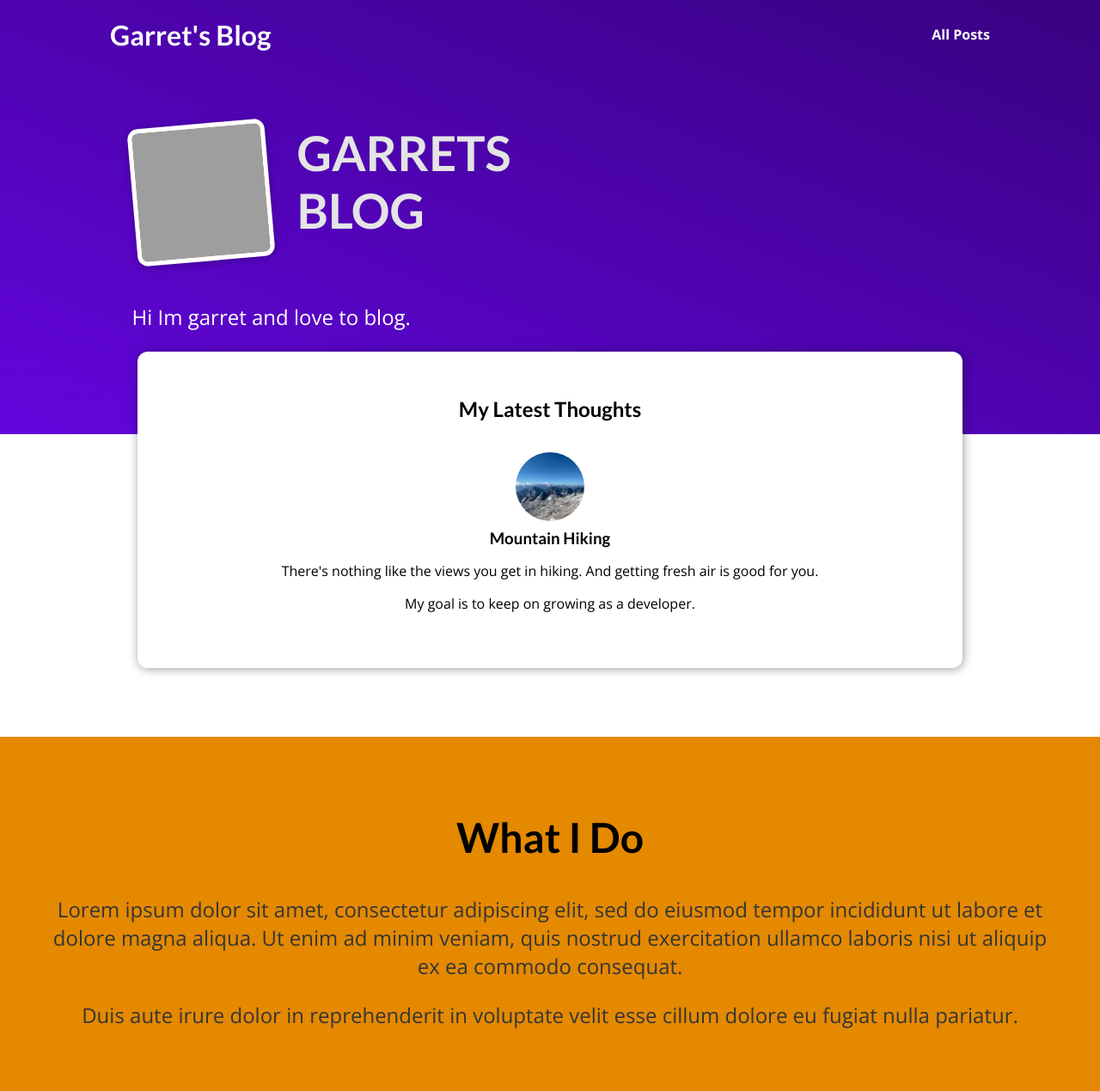
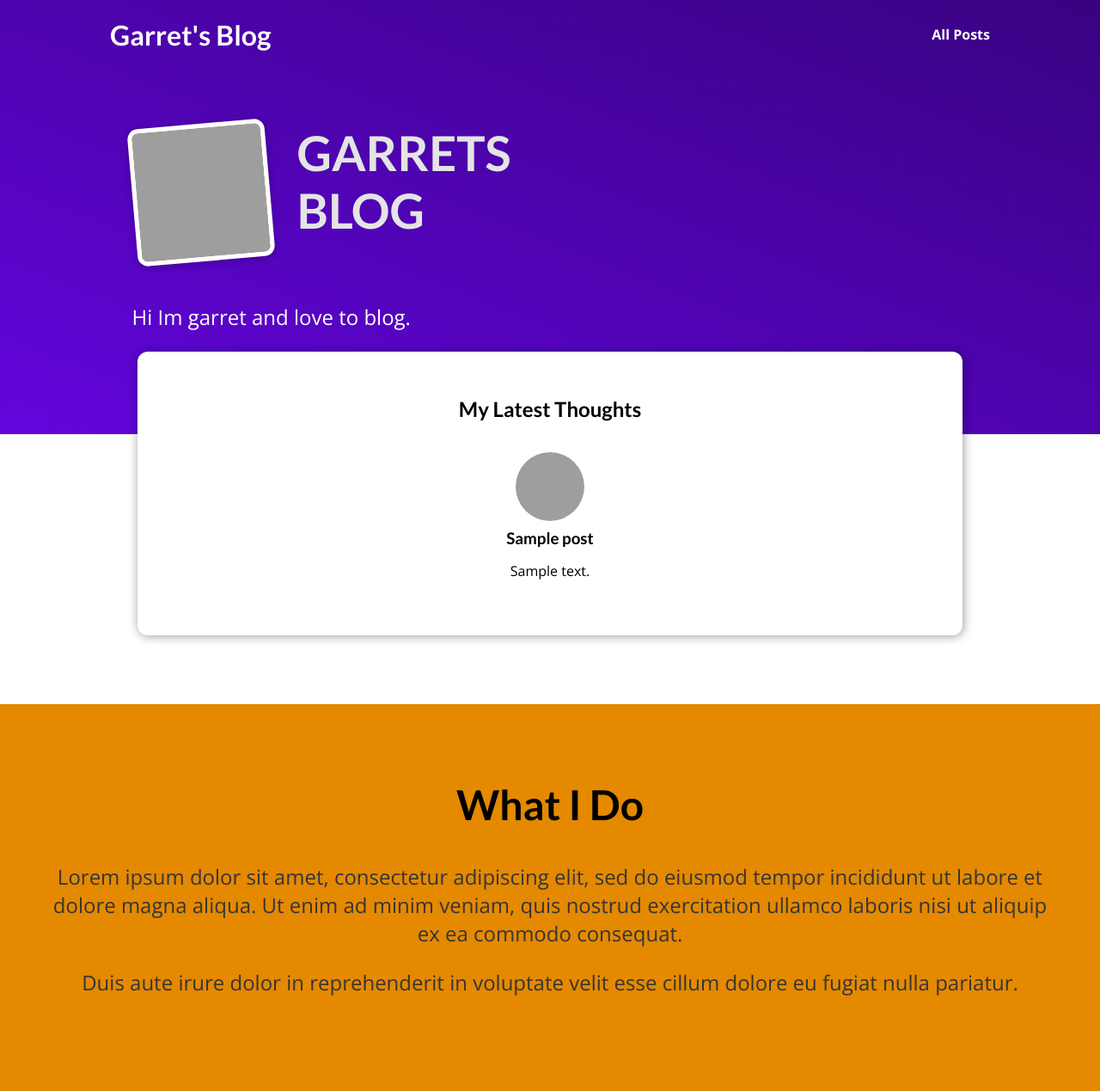
Before and after one commit to glw/learning-django, a Django app: template mysite/blog/templates/blog/index.html in a window 1280 px wide. Shown: the whole page at 86% size. After the commit the page ends 1158 px from the top, so only its background shows below. Run offline with Django 3.2, Linux system fonts and the light colour scheme; the template is opened without the code that fills it: most values are stand-ins (such as "Sample title", 1, 10 or a date in 2020); parts of the project's set-up code (start-up, migrations or seed data) failed here and were passed over; grey boxes are pictures that could not be loaded.

Commit message:
special template features and syntax

```diff
--- a/mysite/blog/templates/blog/includes/post.html
+++ b/mysite/blog/templates/blog/includes/post.html
@@ -2,14 +2,15 @@
 
 <li>
     <article class="post">
-        <a href="{% url 'post-detail-page' 'the-mountains' %}">
-            <img src="{% static 'blog/images/mountains.jpg' %}" alt="Hiking">
+        <a href="{% url 'post-detail-page' post.slug %}">
+            <img src="{% static 'blog/images/'|add:post.image %}" alt="{{ post.title }}">
             <div class="post__content">
                 <h3>
-                    Mountain Hiking
+                    {{ post.title }}
                 </h3>
-                <p>There's nothing like the views you get in hiking. And getting fresh air is good for you.</p>
-                <p>My goal is to keep on growing as a developer.</p>
+                <p>
+                    {{ post.excerpt }}
+                </p>
             </div>
         </a>
     </article>
--- a/mysite/blog/templates/blog/index.html
+++ b/mysite/blog/templates/blog/index.html
@@ -21,7 +21,9 @@
     <h2>My Latest Thoughts</h2>
 
     <ul>
-        {% include "blog/includes/post.html" %}
+        {% for post in posts %}
+          {% include "blog/includes/post.html" %}
+        {% endfor %}
     </ul>
 </section>
 
```
Also changed, not shown: mysite/blog/views.py (+11 -2 lines).
